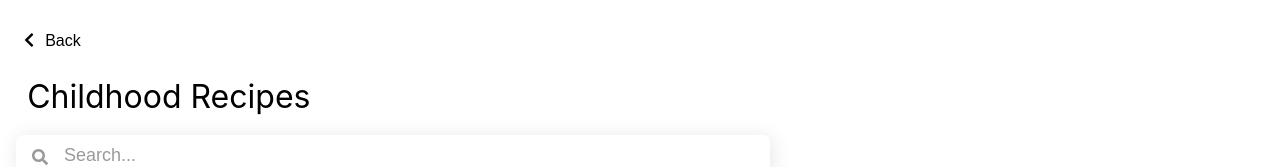
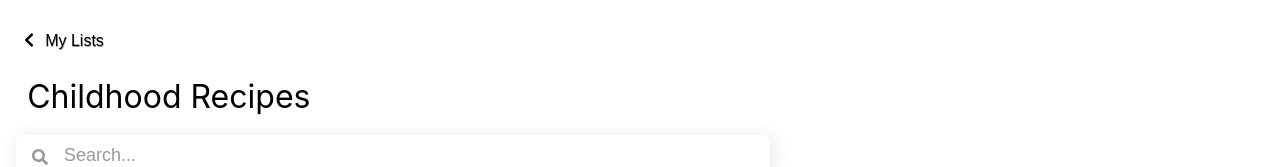
Before and after one commit to lauracastrovenegas/comsw4170-final-project, a React (Create React App) app: page /list/1 in a window 1280 px wide. Shown: the top 167 px of the page. Built offline with nearby package versions, Linux system fonts and the light colour scheme.

Commit message:
added text color attribute to back button and added text back

```diff
--- a/src/components/backBtn.js
+++ b/src/components/backBtn.js
@@ -14,6 +14,8 @@ const Wrapper = styled.button`
     border: 0px solid black;
     background-color: transparent;
     font-size: 1rem;
+    color: ${props => props.textColor};
+    text-shadow: 0.5px 0.5px ${(props) => props.theme.colors.gray};
 `;
 const Icon = styled.div`
     padding: 0rem 0.5rem;
@@ -24,14 +26,15 @@ const Text = styled.div`
 
 export const BackButton = ({
     text, // text of button
+    textColor,
     route // route
 }) => {
     const navigate = useNavigate();
 
     return (
-        <Wrapper onClick={() => navigate(-1)}>
+        <Wrapper onClick={() => navigate(-1)} textColor={textColor}>
             <Icon><FontAwesomeIcon icon={faChevronLeft}/></Icon>
-            <Text>Back</Text>
+            <Text>{text}</Text>
         </Wrapper>
     );
 }
```
